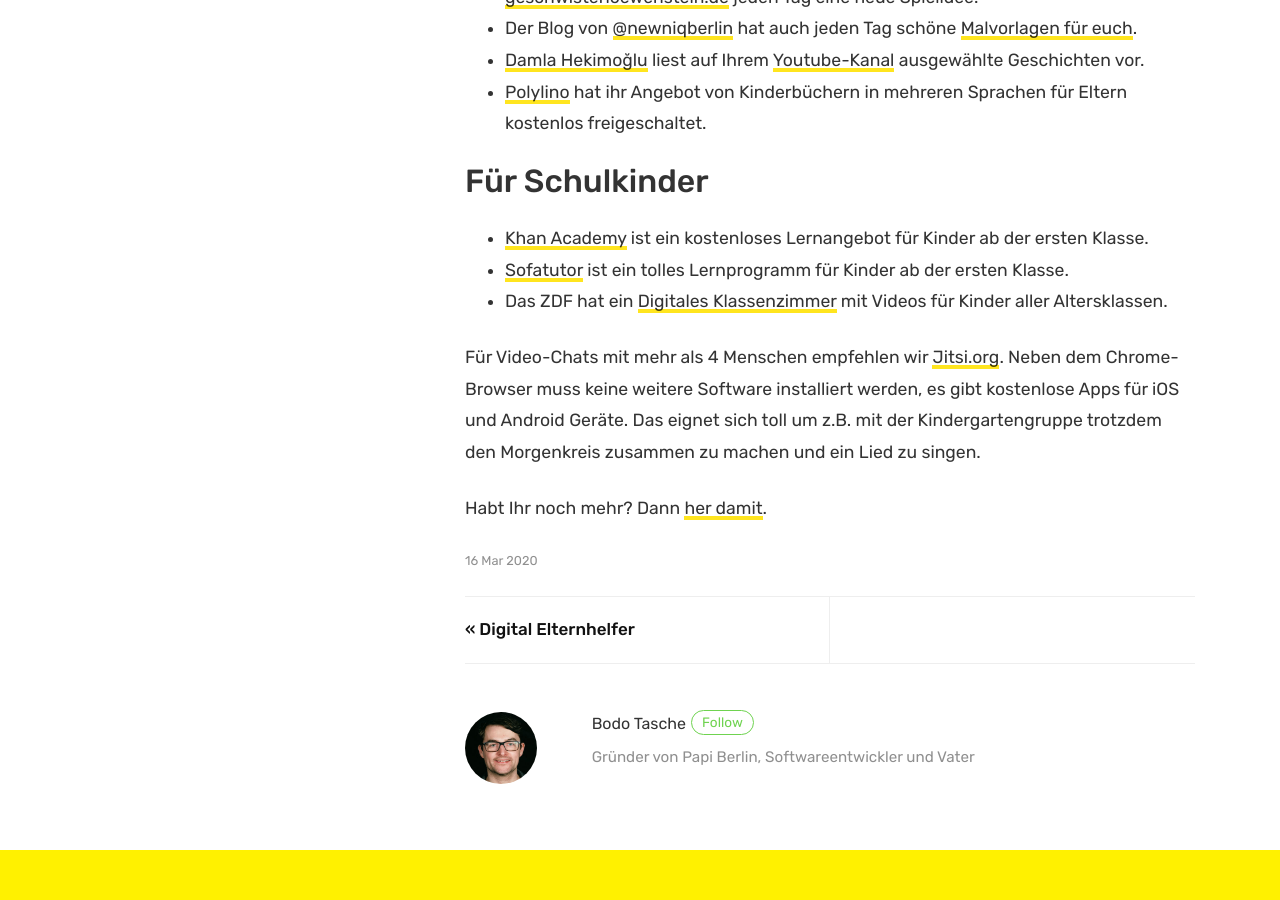
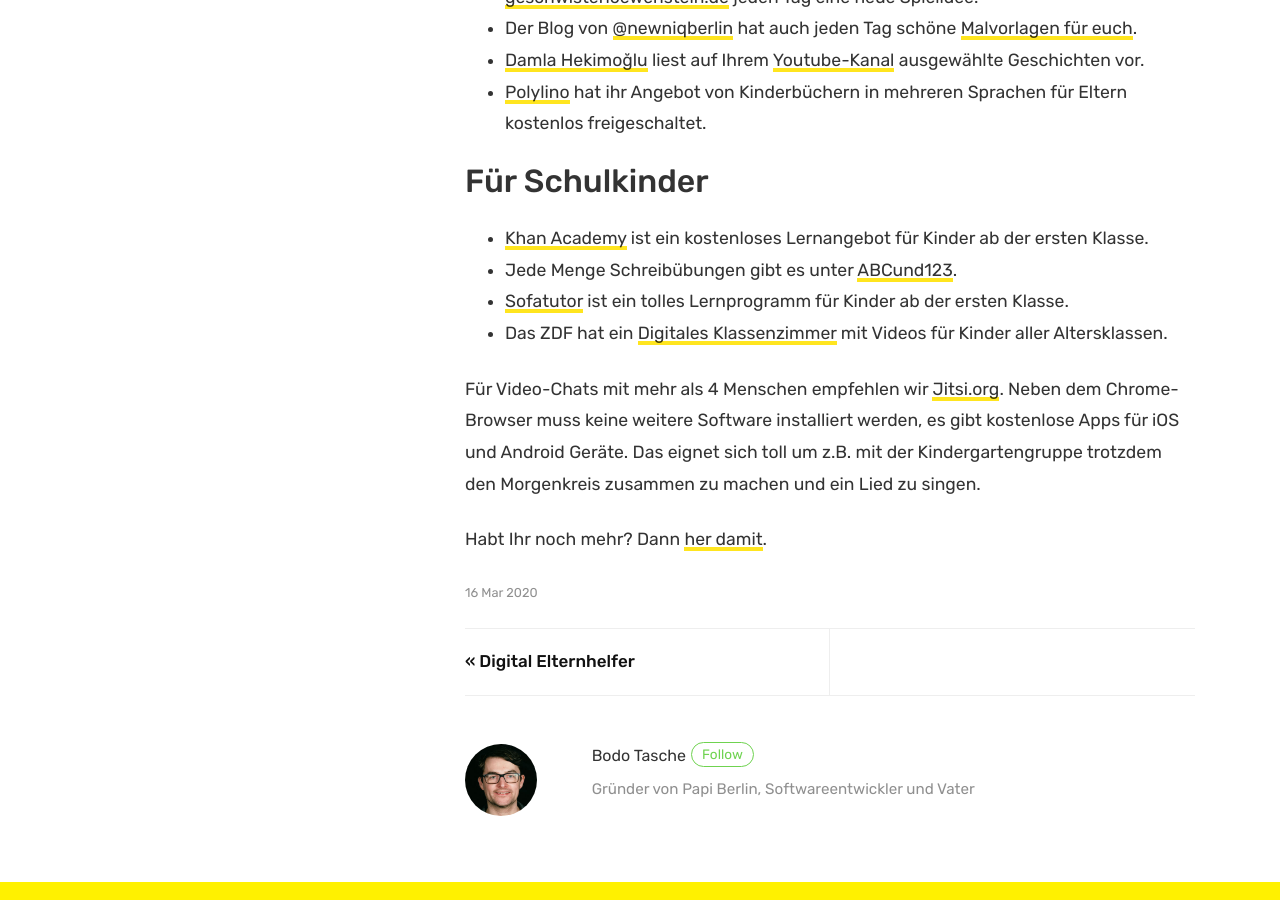
Before and after one commit to papiberlin/website, a Jekyll site: the page built from _posts/2020-03-16-corona-resources.md, in a window 1280 px wide and 900 px high, scrolled down 1374 px. Built offline with Jekyll 4.4.1, drawn with Linux system fonts in a browser that asks for light colours.

Commit message:
added abcund123

```diff
--- a/_posts/2020-03-16-corona-resources.md
+++ b/_posts/2020-03-16-corona-resources.md
@@ -31,6 +31,7 @@
 ## Für Schulkinder
 
 * [Khan Academy](https://de.khanacademy.org/) ist ein kostenloses Lernangebot für Kinder ab der ersten Klasse.
+* Jede Menge Schreibübungen gibt es unter [ABCund123](https://www.abcund123.de/mein-verruecktes-nachfahrheft/).
 * [Sofatutor](https://www.sofatutor.com/) ist ein tolles Lernprogramm für Kinder ab der ersten Klasse.
 * Das ZDF hat ein [Digitales Klassenzimmer](https://www.zdf.de/wissen/schulersatzprogramm-100.html) mit Videos für Kinder aller Altersklassen.
 
```
